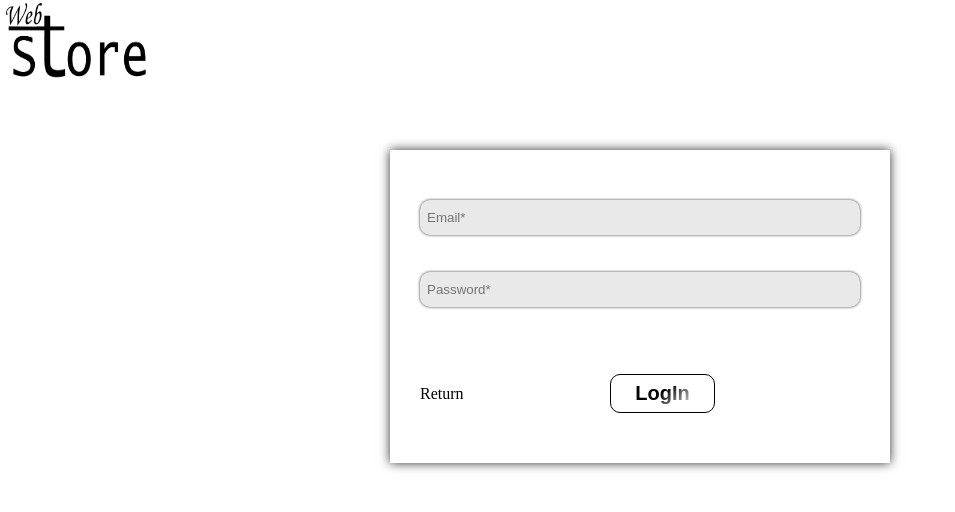
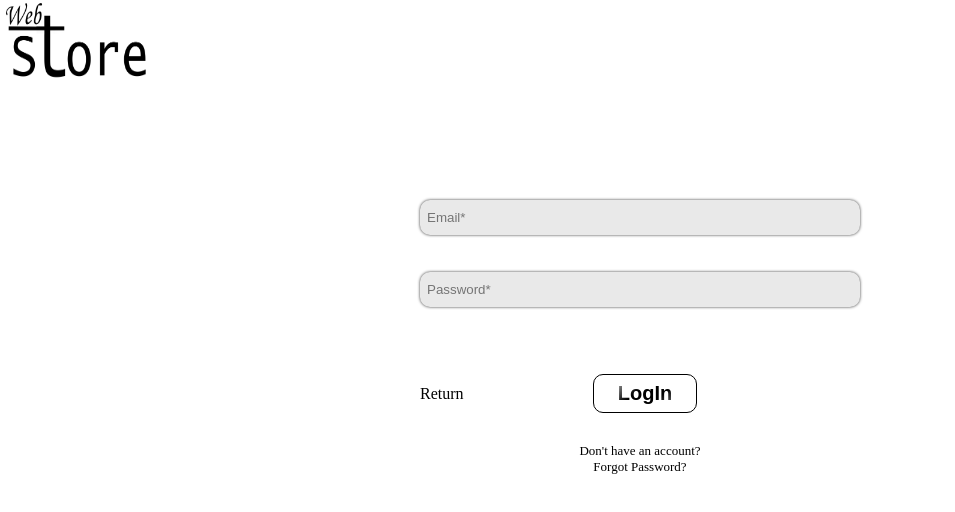
Before and after one commit to DeivisonCs/web-store, a Next.js app: page /login in a window 1280 px wide. Shown: the top 512 px of the page, without its empty margins (0-955 px from the left). Built offline with nearby package versions, Linux system fonts and the light colour scheme.

Commit message:
account access added

```diff
--- a/app/login/page.tsx
+++ b/app/login/page.tsx
@@ -23,6 +23,11 @@ const LoginPage = () => {
                         <button type="submit" className="submit-button">LogIn</button>
                     </div>
                 </div>
+
+                <div className="assistant-access-link">
+                    <Link href="/signup">Don't have an account?</Link>
+                    <Link href="">Forgot Password?</Link>
+                </div>
             </form>
         </section>
     )
--- a/app/login/styles.css
+++ b/app/login/styles.css
@@ -22,7 +22,7 @@
 
     /* border: 1px solid #000; */
     /* border-radius: 2em; */
-    box-shadow: 0px 0px 10px #000000d0;
+    /* box-shadow: 0px 0px 10px #000000d0; */
 
     display: flex;
     align-items: flex-start;
@@ -60,7 +60,7 @@
 }
 
 #login-section form .buttons-div {
-    width: 67%;
+    width: 63%;
     margin-top: 30px;
 
     display: flex;
@@ -141,6 +141,24 @@
     animation: buttonBorderRotate 4s infinite ease-in-out;
 }
 
+#login-section form .assistant-access-link {
+    align-self: center;
+
+    display: flex;
+    flex-direction: column;
+    align-items: center;
+}
+
+#login-section form .assistant-access-link a {
+    color: #000;
+    text-decoration: none;
+    font-size: 13px;
+}
+
+#login-section form .assistant-access-link a:hover {
+    text-decoration: underline;
+}
+
 @keyframes bgAnimation {
     0% {
         background-position: -50px;
--- a/app/signup/styles.css
+++ b/app/signup/styles.css
@@ -22,7 +22,7 @@
 
     /* border: 1px solid #000; */
     /* border-radius: 2em; */
-    box-shadow: 0px 0px 10px #000000d0;
+    /* box-shadow: 0px 0px 10px #000000d0; */
 
     display: flex;
     align-items: flex-start;
```
